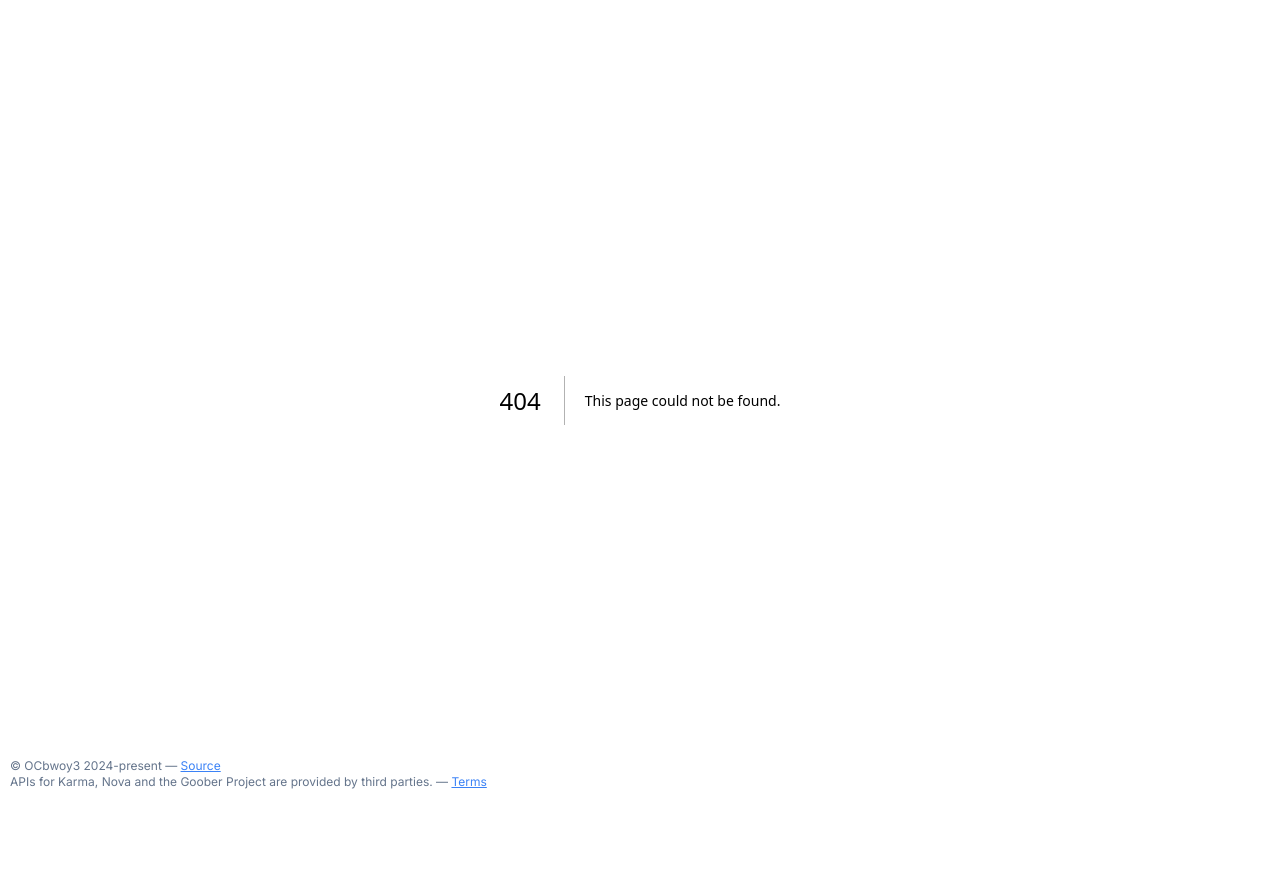
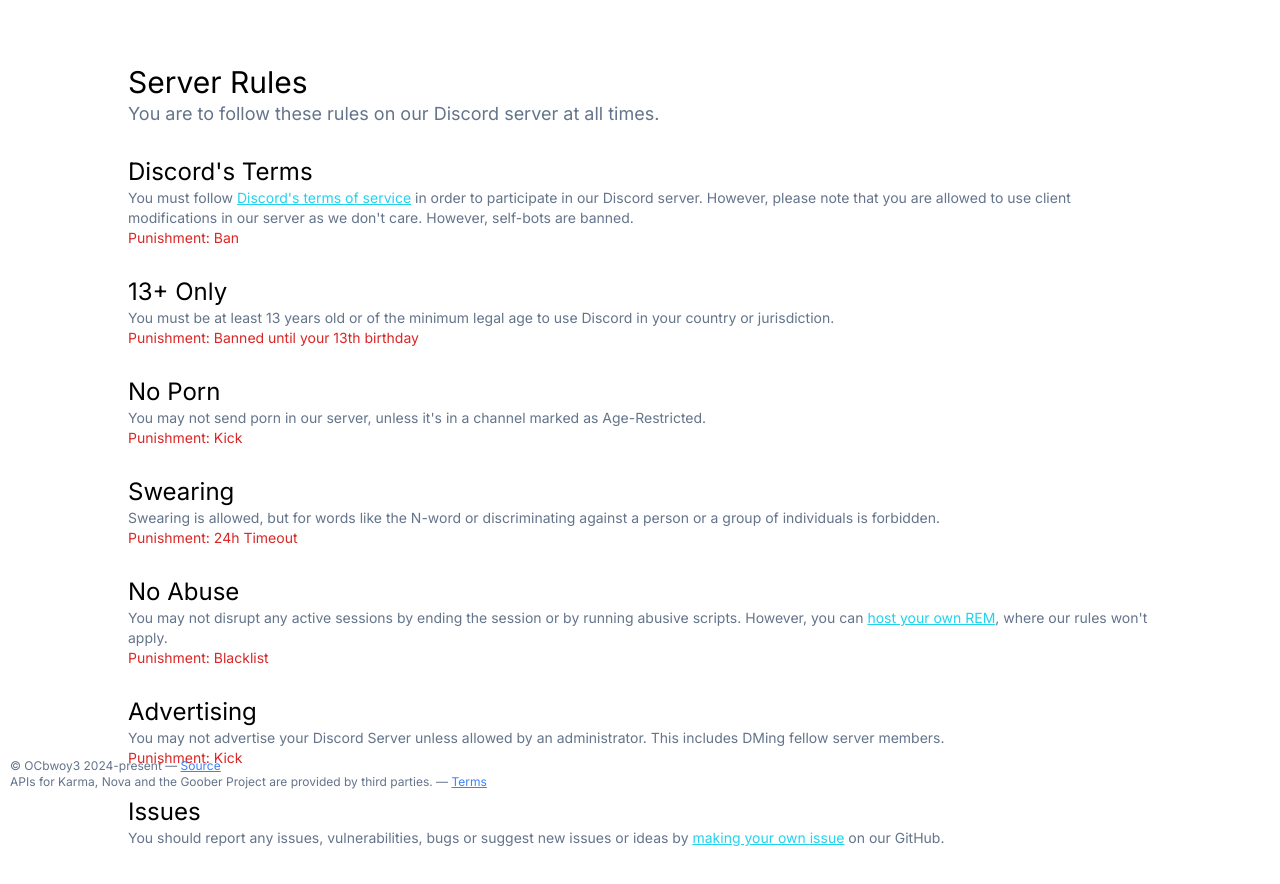
Before and after one commit to ocbwoy3/ocbwoy3.dev, a Next.js app: page /server_rules in a window 1280 px wide. Before the commit this address had no page. Shown: the top 884 px of the page. Before the commit the page ends 800 px from the top, so only its background shows below. Built offline with nearby package versions, Linux system fonts and the light colour scheme.

Commit message:
add rules page

```diff
--- /dev/null
+++ b/app/server_rules/page.tsx
@@ -0,0 +1,95 @@
+import { Metadata } from "next";
+import { ReactNode } from "react";
+
+export const metadata: Metadata = {
+	title: "REM's Server Rules",
+	description: "You musr follow them or you will be banned from our Discord.",
+	formatDetection: {
+		telephone: false,
+		date: false,
+		address: false,
+		email: false,
+		url: false
+	}
+};
+
+export default function Legal() {
+
+	type Rule = {
+		title: string,
+		description: string|ReactNode,
+		punishment?: string
+	}
+
+	const rules: Rule[] = [
+		{
+			title: "Discord's Terms",
+			description: (<span>{"You must follow "}<a href="https://dis.gd/terms" className="text-cyan-400 underline">{"Discord's terms of service"}</a>{" in order to participate in our Discord server. However, please note that you are allowed to use client modifications in our server as we don't care. However, self-bots are banned."}</span>),
+			punishment: "Ban"
+		},
+		{
+			title: "13+ Only",
+			description: "You must be at least 13 years old or of the minimum legal age to use Discord in your country or jurisdiction.",
+			punishment: "Banned until your 13th birthday"
+		},
+		{
+			title: "No Porn",
+			description: "You may not send porn in our server, unless it's in a channel marked as Age-Restricted.",
+			punishment: "Kick"
+		},
+		{
+			title: "Swearing",
+			description: "Swearing is allowed, but for words like the N-word or discriminating against a person or a group of individuals is forbidden.",
+			punishment: "24h Timeout"
+		},
+		{
+			title: "No Abuse",
+			description: (<span>
+				{"You may not disrupt any active sessions by ending the session or by running abusive scripts. However, you can "}
+				<a href="https://github.com/ocbwoy3/rem?tab=readme-ov-file#hosting-rem" className="text-cyan-400 underline">{"host your own REM"}</a>
+				{", where our rules won't apply."}</span>),
+			punishment: "Blacklist"
+		},
+		{
+			title: "Advertising",
+			description: "You may not advertise your Discord Server unless allowed by an administrator. This includes DMing fellow server members.",
+			punishment: "Kick"
+		},
+		{
+			title: "Issues",
+			description: (<span>
+				{"You should report any issues, vulnerabilities, bugs or suggest new issues or ideas by "}
+				<a href="https://github.com/ocbwoy3/rem/issues/new" className="text-cyan-400 underline">{"making your own issue"}</a>
+				{" on our GitHub."}
+			</span>)
+		}
+	]
+
+	let wtf: ReactNode[] = []
+
+	rules.forEach((rule: Rule, index: number) => {
+		wtf.push(
+			<div key={index.toString()}>
+				<div className="text-2xl text-black">{rule.title}</div>
+				<div className="text-sm">{rule.description}</div>
+				{ rule.punishment ?
+					(<div className="text-sm text-red-600">{"Punishment: "}{rule.punishment}</div>) : (<></>)
+				}
+				<br/>
+			</div>
+		)
+	})
+
+	return (
+		<div className="py-16 px-32 text-muted-foreground text-lg">
+			<div className="text-black text-3xl">Server Rules</div>
+			{"You are to follow these rules on our Discord server at all times."}
+			<br/>
+			<br/>
+
+			<>
+				{wtf.map(x=>x)}
+			</>
+		</div>
+	)
+}
```
